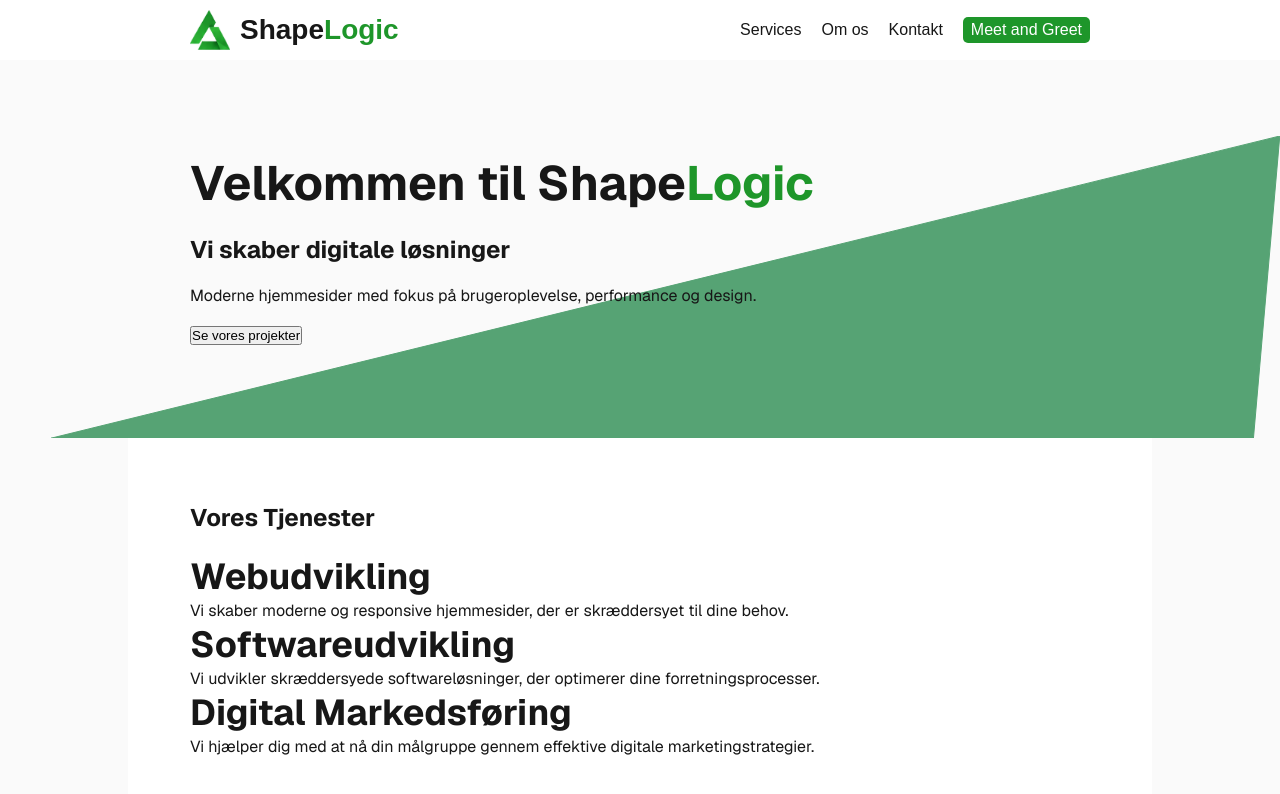
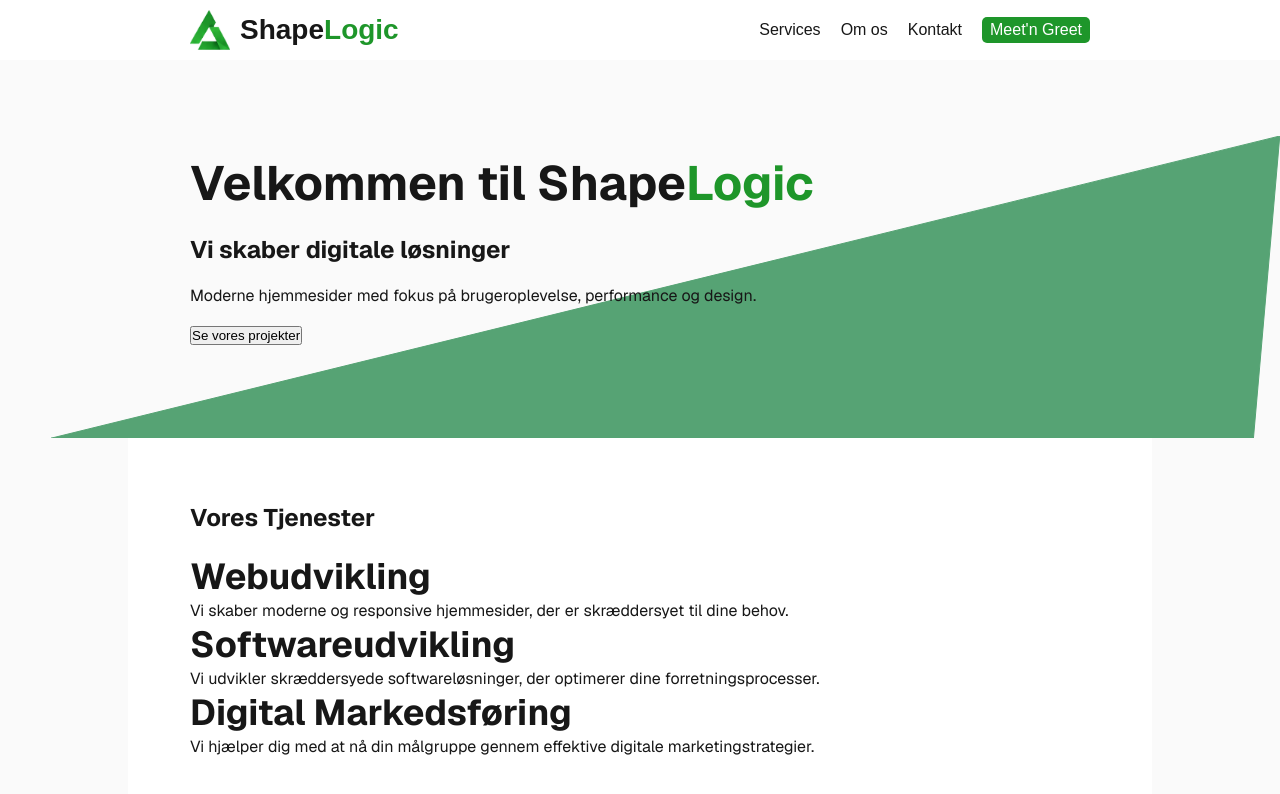
Before and after one commit to NataschaBGB/shapelogic, a Next.js app: page / in a window 1280 px wide. Shown: the top 794 px of the page. Built offline with nearby package versions, Linux system fonts and the light colour scheme.

Commit message:
fix: logo

```diff
--- a/src/components/Header/index.jsx
+++ b/src/components/Header/index.jsx
@@ -11,7 +11,7 @@ export default function Header() {
             <div className="container">
 
                 <Link href="/" className="header__logo">
-                    <img src="../../../shapelogic_logo.png" alt="ShapeLogic Logo" className="header__logo-image" />
+                    <img src="/shapelogic_logo.png" alt="ShapeLogic Logo" className="header__logo-image" />
                     <h1 className="header__title">Shape<span>Logic</span></h1>
                 </Link>
 
@@ -27,7 +27,7 @@ export default function Header() {
                             <Link href="/" className="header__nav-link">Kontakt</Link>
                         </li>
                         <li className="header__nav-item">
-                            <button className="header__nav-button">Meet and Greet</button>
+                            <button className="header__nav-button">Meet'n Greet</button>
                         </li>
                     </ul>
                 </nav>
```
